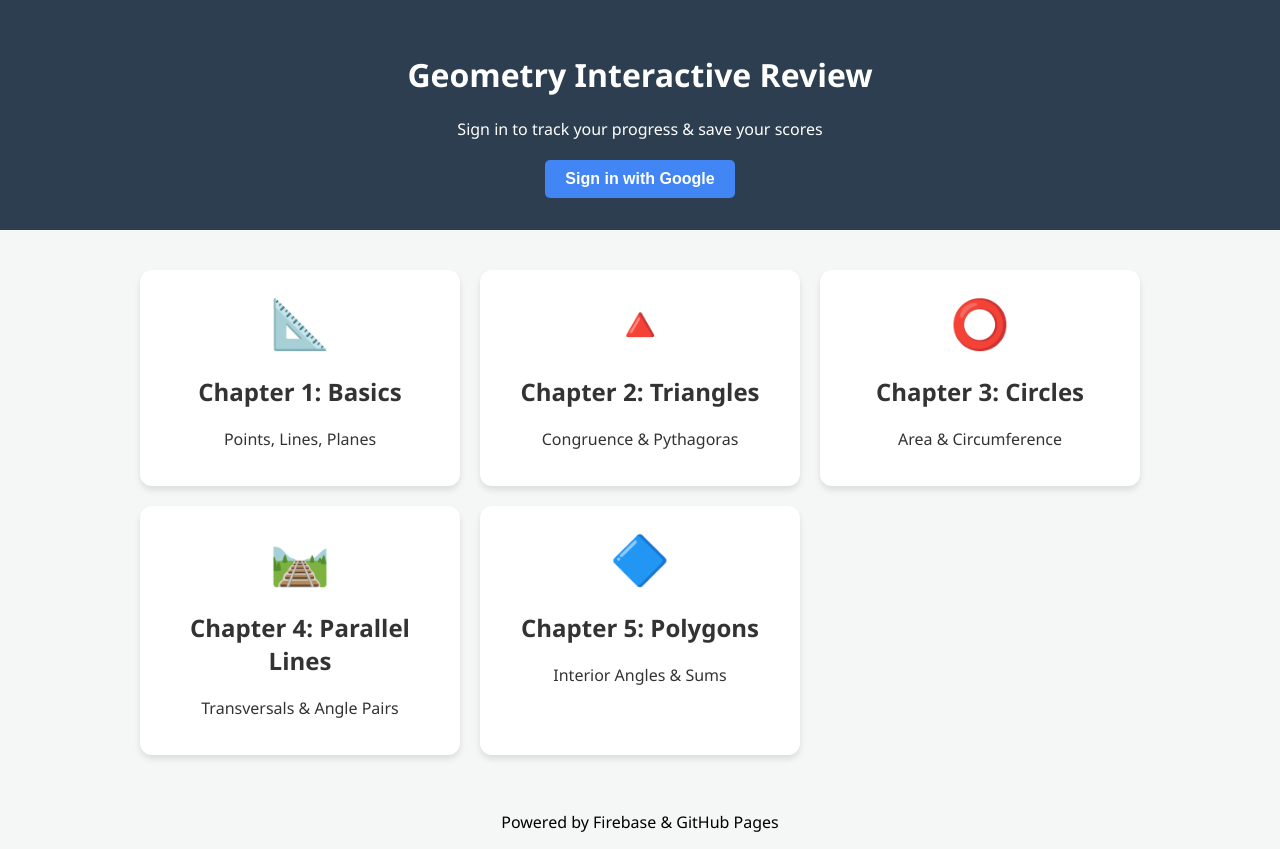
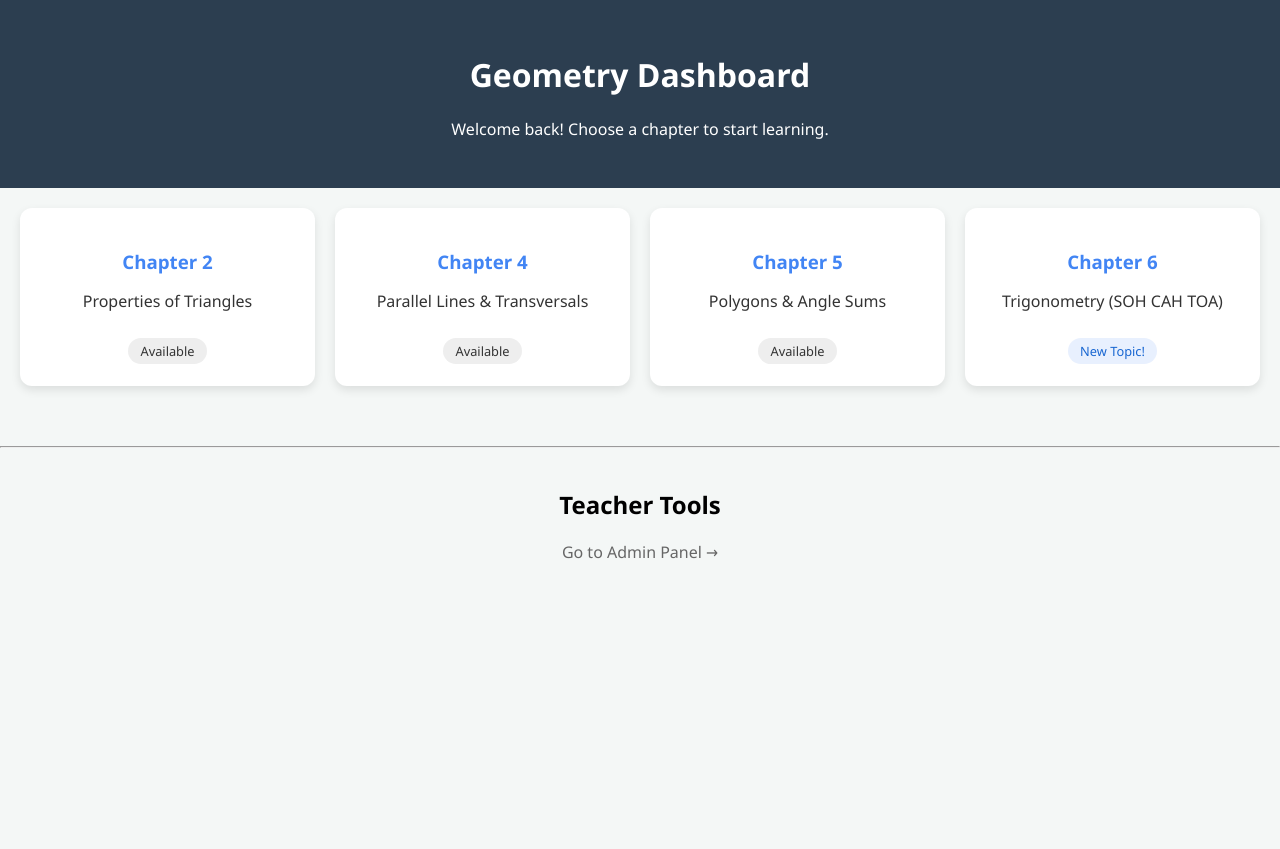
Before and after one commit to JasoDohl/Geometry, a plain HTML site: page index.html in a window 1280 px wide. After the commit the page ends 800 px from the top, so only its background shows below. Drawn offline with Linux system fonts and the light colour scheme; no server answers.

Commit message:
Update index.html

```diff
--- a/index.html
+++ b/index.html
@@ -3,192 +3,84 @@
 <head>
     <meta charset="UTF-8">
     <meta name="viewport" content="width=device-width, initial-scale=1.0">
-    <title>Dohl's Geometry Review</title>
+    <title>Geometry Class Dashboard</title>
     <link rel="stylesheet" href="style.css">
-
     <style>
-        /* Basic styling for the login area */
-        #auth-container {
-            margin-top: 20px;
+        .dashboard-grid {
+            display: grid;
+            grid-template-columns: repeat(auto-fit, minmax(250px, 1fr));
+            gap: 20px;
+            padding: 20px;
         }
-
-        #user-info {
-            background: #e8f4fd;
-            padding: 15px;
-            margin: 20px auto;
-            max-width: 400px;
-            border-radius: 8px;
-            border: 1px solid #b6d4fe;
-            display: none; /* Hidden by default until logged in */
+        .chapter-card {
+            background: white;
+            padding: 20px;
+            border-radius: 12px;
+            box-shadow: 0 4px 10px rgba(0,0,0,0.1);
+            text-align: center;
+            transition: transform 0.2s;
+            text-decoration: none;
+            color: #333;
+            border: 2px solid transparent;
         }
-
-        #login-btn {
-            background-color: #4285F4; /* Google Blue */
-            color: white;
-            border: none;
-            padding: 10px 20px;
-            border-radius: 5px;
-            cursor: pointer;
-            font-size: 16px;
-            font-weight: bold;
-            transition: background 0.3s;
+        .chapter-card:hover {
+            transform: translateY(-5px);
+            border-color: #4285F4;
         }
-
-        #login-btn:hover {
-            background-color: #357ae8;
-        }
-
-        #logout-btn {
-            background-color: #d9534f; /* Bootstrap Red */
-            color: white;
-            border: none;
-            padding: 8px 16px;
-            border-radius: 5px;
-            cursor: pointer;
+        .chapter-card h3 { color: #4285F4; margin-bottom: 10px; }
+        .status-badge {
+            display: inline-block;
+            padding: 4px 12px;
+            border-radius: 20px;
+            font-size: 0.8em;
+            background: #eee;
             margin-top: 10px;
-        }
-
-        #student-name {
-            color: #2c3e50;
         }
     </style>
 </head>
 <body>
 
     <header>
-        <h1>Geometry Interactive Review</h1>
-        <p>Sign in to track your progress & save your scores</p>
+        <h1>Geometry Dashboard</h1>
+        <p>Welcome back! Choose a chapter to start learning.</p>
+    </header>
 
-        <div id="auth-container">
-            <button id="login-btn">Sign in with Google</button>
+    <div class="container">
+        <div class="dashboard-grid">
+
+            <a href="chapters/triangles.html" class="chapter-card">
+                <h3>Chapter 2</h3>
+                <p>Properties of Triangles</p>
+                <span class="status-badge">Available</span>
+            </a>
+
+            <a href="chapters/parallel.html" class="chapter-card">
+                <h3>Chapter 4</h3>
+                <p>Parallel Lines & Transversals</p>
+                <span class="status-badge">Available</span>
+            </a>
+
+            <a href="chapters/polygons.html" class="chapter-card">
+                <h3>Chapter 5</h3>
+                <p>Polygons & Angle Sums</p>
+                <span class="status-badge">Available</span>
+            </a>
+
+            <a href="chapters/trigonometry.html" class="chapter-card">
+                <h3>Chapter 6</h3>
+                <p>Trigonometry (SOH CAH TOA)</p>
+                <span class="status-badge" style="background: #e8f0fe; color: #1967d2;">New Topic!</span>
+            </a>
+
         </div>
 
-        <div id="user-info">
-            <h3>Welcome, <span id="student-name">Student</span>!</h3>
-            <p style="font-size: 0.9em; color: #666;">Email: <span id="student-email"></span></p>
-            <button id="logout-btn">Sign Out</button>
+        <hr style="margin: 40px 0;">
+
+        <div style="text-align: center;">
+            <h2>Teacher Tools</h2>
+            <a href="admin.html" style="color: #666; text-decoration: none;">Go to Admin Panel →</a>
         </div>
-    </header>
+    </div>
 
-    <main class="chapter-grid">
-        <a href="chapters/basics.html" class="card">
-            <div class="card-icon">📐</div>
-            <h2>Chapter 1: Basics</h2>
-            <p>Points, Lines, Planes</p>
-        </a>
-
-        <a href="chapters/triangles.html" class="card">
-            <div class="card-icon">🔺</div>
-            <h2>Chapter 2: Triangles</h2>
-            <p>Congruence & Pythagoras</p>
-        </a>
-
-        <a href="chapters/circles.html" class="card">
-            <div class="card-icon">⭕</div>
-            <h2>Chapter 3: Circles</h2>
-            <p>Area & Circumference</p>
-        </a>
-        <a href="chapters/parallel.html" class="card">
-    <div class="card-icon">🛤️</div>
-    <h2>Chapter 4: Parallel Lines</h2>
-    <p>Transversals & Angle Pairs</p>
-    </a>
-        <a href="chapters/polygons.html" class="card">
-    <div class="card-icon">🔷</div>
-    <h2>Chapter 5: Polygons</h2>
-    <p>Interior Angles & Sums</p>
-    </a>
-    </main>
-
-    <footer>
-        <p>Powered by Firebase & GitHub Pages</p>
-    </footer>
-
-    <script type="module">
-        // 1. Import the functions we need from the Firebase SDK
-        import { initializeApp } from "https://www.gstatic.com/firebasejs/10.7.1/firebase-app.js";
-        import { getAuth, signInWithPopup, GoogleAuthProvider, signOut, onAuthStateChanged } from "https://www.gstatic.com/firebasejs/10.7.1/firebase-auth.js";
-        import { getFirestore, doc, setDoc, serverTimestamp } from "https://www.gstatic.com/firebasejs/10.7.1/firebase-firestore.js";
-
-        // 2. Your Web App's Firebase Configuration
-        const firebaseConfig = {
-            apiKey: "AIzaSyBNRSYfjGERQOwJxtVkHWnk7z2o0SAvzFs",
-            authDomain: "dohl-s-geometry.firebaseapp.com",
-            projectId: "dohl-s-geometry",
-            storageBucket: "dohl-s-geometry.firebasestorage.app",
-            messagingSenderId: "92329448606",
-            appId: "1:92329448606:web:dc62534a6c4c972b7f178f",
-            measurementId: "G-2FHN2VX726"
-        };
-
-        // 3. Initialize Firebase
-        const app = initializeApp(firebaseConfig);
-        const auth = getAuth(app);
-        const db = getFirestore(app); // Connect to Firestore Database
-        const provider = new GoogleAuthProvider();
-
-        // 4. Handle "Sign in with Google" Button Click
-        const loginBtn = document.getElementById('login-btn');
-        if (loginBtn) {
-            loginBtn.addEventListener('click', () => {
-                signInWithPopup(auth, provider)
-                    .then((result) => {
-                        const user = result.user;
-                        console.log("Login Success:", user.displayName);
-                        saveUserToDB(user); // Save their info to database
-                    })
-                    .catch((error) => {
-                        console.error("Login Error:", error);
-                        alert("Could not sign in: " + error.message);
-                    });
-            });
-        }
-
-        // 5. Handle "Sign Out" Button Click
-        const logoutBtn = document.getElementById('logout-btn');
-        if (logoutBtn) {
-            logoutBtn.addEventListener('click', () => {
-                signOut(auth).then(() => {
-                    console.log("User signed out");
-                    // We reload the page to clear the user data from the screen
-                    window.location.reload();
-                }).catch((error) => {
-                    console.error("Logout Error:", error);
-                });
-            });
-        }
-
-        // 6. Monitor Auth State (Runs automatically when page loads)
-        onAuthStateChanged(auth, (user) => {
-            if (user) {
-                // User is logged in
-                document.getElementById('auth-container').style.display = 'none';
-                document.getElementById('user-info').style.display = 'block';
-                document.getElementById('student-name').innerText = user.displayName;
-                document.getElementById('student-email').innerText = user.email;
-            } else {
-                // User is NOT logged in
-                document.getElementById('auth-container').style.display = 'block';
-                document.getElementById('user-info').style.display = 'none';
-            }
-        });
-
-        // 7. Function to Save Student Data to Firestore
-        async function saveUserToDB(user) {
-            try {
-                // This creates a document in the "students" collection
-                // The document ID will be the user's unique Google ID
-                await setDoc(doc(db, "students", user.uid), {
-                    name: user.displayName,
-                    email: user.email,
-                    photoURL: user.photoURL,
-                    lastLogin: serverTimestamp() // Updates the time every time they login
-                }, { merge: true }); // 'merge: true' prevents overwriting existing data fields
-                console.log("User data saved to Firestore");
-            } catch (e) {
-                console.error("Error adding document: ", e);
-            }
-        }
-    </script>
 </body>
 </html>
```
